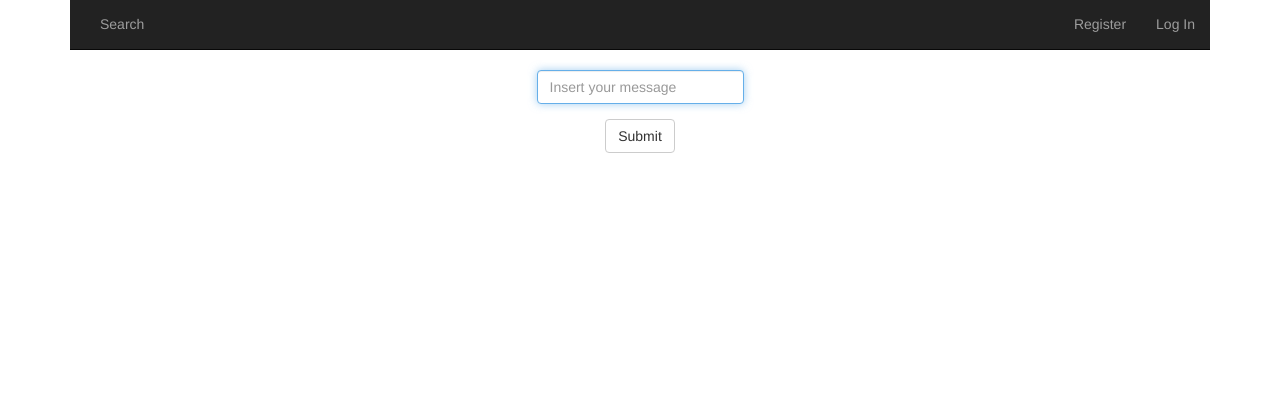
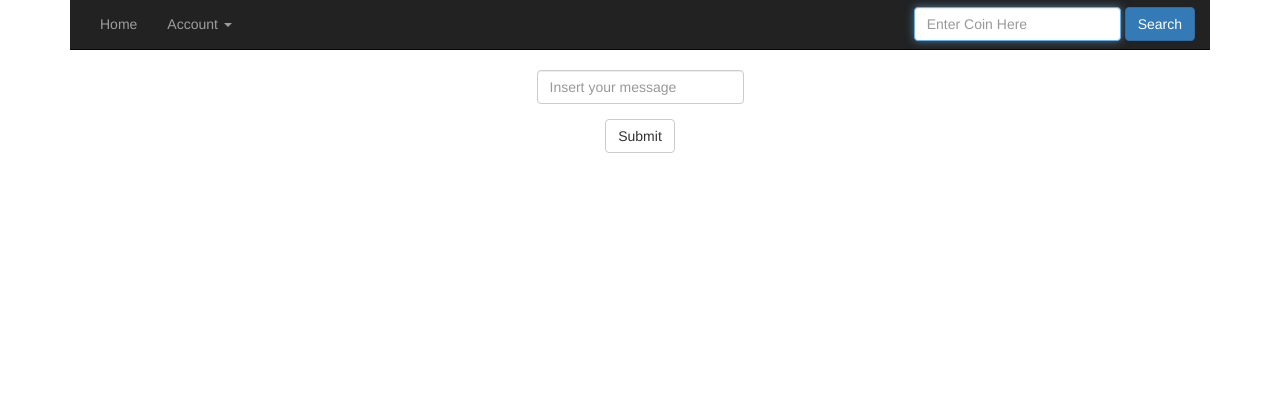
Before and after one commit to W1zzardo/Coin-Tracker, a Flask app: page /clipboard in a window 1280 px wide. Shown: the part 341-761 px from the top of the page. Run offline with Flask 2, Linux system fonts and the light colour scheme; some libraries are stand-ins or nearby versions.

Commit message:
Layout Style Fix

```diff
--- a/Website/templates/layout.html
+++ b/Website/templates/layout.html
@@ -44,34 +44,52 @@
                     <div class="collapse navbar-collapse" id="navbar">
                         {% if session.user_id %}
                             <ul class="nav navbar-nav">
-                                    <form class="navbar-form navbar-left" role="search" action = "{{ url_for('quote') }}" method="post">
-                                      <div class="form-group">
-                                        <input autocomplete="off" autofocus class="form-control" name="symbol" placeholder="Enter Coin Here" type="text"/>
-                                      </div>
-                                      <button type="submit" class="btn btn-primary">Search</button>
-                                    </form>
+                                <li><a href="{{ url_for('index2') }}">Home</a></li>
+                                <li class="nav-item dropdown">
+                                    <a href="#" class="dropdown-toggle" data-toggle="dropdown" role="button" aria-haspopup="true" aria-expanded="false">Shop<span class="caret"></span></a>
+                                        <div class="dropdown-menu" aria-labelledby="navbarDropdownMenuLink">
+                                          <a class="dropdown-item" href="{{ url_for('buy') }}">Buy</a></br>
+                                          <a class="dropdown-item" href="{{ url_for('sell') }}">Sell</a></br>
+                                          <a class="dropdown-item" href="{{ url_for('history') }}">History</a></br>
+                                        </div>
 
                                 <li class="nav-item dropdown">
-                                    <a class="nav-link dropdown-toggle" href="#" id="navbarDropdownMenuLink" data-toggle="dropdown" aria-haspopup="true" aria-expanded="false">Shop</a>
+                                    <a href="#" class="dropdown-toggle" data-toggle="dropdown" role="button" aria-haspopup="true" aria-expanded="false">Account<span class="caret"></span></a>
                                     <div class="dropdown-menu" aria-labelledby="navbarDropdownMenuLink">
-                                      <a class="dropdown-item" href="{{ url_for('buy') }}">Buy</a>
-                                      <a class="dropdown-item" href="{{ url_for('sell') }}">Sell</a>
-                                      <a class="dropdown-item" href="{{ url_for('history') }}">History</a>
-                                    </div>
+                                      <a class="dropdown-link" href="{{ url_for('profile') }}">Dashboard</a></br>
+                                      <a class="dropdown-link" href="{{ url_for('password') }}">Change Password</a></br>
+                                      <a class="dropdown-link" href="{{ url_for('logout') }}">Log Out</a></br>
+                                </div>
                             </ul>
+
                             <ul class="nav navbar-nav navbar-right">
-                                <li><a href="{{ url_for('profile') }}">Profile</a></li>
-                                <li><a href="{{ url_for('password') }}">Change Password</a></li>
-                                <li><a href="{{ url_for('logout') }}">Log Out</a></li>
-                                <li><a> {{ session.user_id }} </a></li>
+                                <form class="navbar-form navbar-left" role="search" action = "{{ url_for('quote') }}" method="post">
+                                  <div class="form-group">
+                                    <input autocomplete="off" autofocus class="form-control" name="symbol" placeholder="Enter Coin Here" type="text"/>
+                                  </div>
+                                  <button type="submit" class="btn btn-primary">Search</button>
+                                </form>
                             </ul>
+
                         {% else %}
                             <ul class="nav navbar-nav">
-                                <li><a href="{{ url_for('quote') }}">Search</a></li>
+                                <li><a href="{{ url_for('index') }}">Home</a></li>
+                                <li class="nav-item dropdown">
+                                    <a href="#" class="dropdown-toggle" data-toggle="dropdown" role="button" aria-haspopup="true" aria-expanded="false">Account <span class="caret"></span></a>
+                                    <div class="dropdown-menu" aria-labelledby="navbarDropdownMenuLink">
+                                        <a class="dropdown-item" href="{{ url_for('login') }}">Login</a></br>
+                                        <a class="dropdown-item" href="{{ url_for('register') }}">Register</a></br>
+                                </div>
+
                             </ul>
+
                             <ul class="nav navbar-nav navbar-right">
-                                <li><a href="{{ url_for('register') }}">Register</a></li>
-                                <li><a href="{{ url_for('login') }}">Log In</a></li>
+                                <form class="navbar-form navbar-left" role="search" action = "{{ url_for('quote') }}" method="post">
+                                  <div class="form-group">
+                                    <input autocomplete="off" autofocus class="form-control" name="symbol" placeholder="Enter Coin Here" type="text"/>
+                                  </div>
+                                  <button type="submit" class="btn btn-primary">Search</button>
+                                </form>
                             </ul>
                         {% endif %}
                     </div>
```
